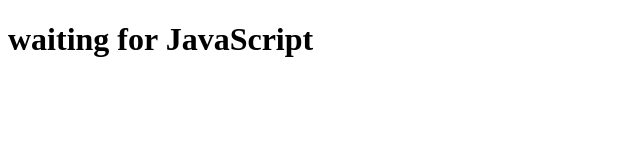
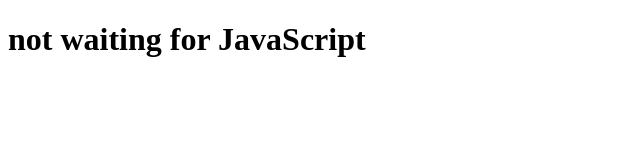
Before and after one commit to AqsaMemon/background-generator, a plain HTML site: page index.html in a window 1280 px wide. Shown: the whole page, without its empty margins (0-640 px from the left). Drawn offline with Linux system fonts and the light colour scheme.

Commit message:
changing title

```diff
--- a/index.html
+++ b/index.html
@@ -4,7 +4,7 @@
 	<title>JavaScript</title>
 </head>
 <body>
-	<h1>waiting for JavaScript</h1>
+	<h1>not waiting for JavaScript</h1>
 	<script type="text/javascript" src="script.js"></script>
 </body>
 </html>
```
